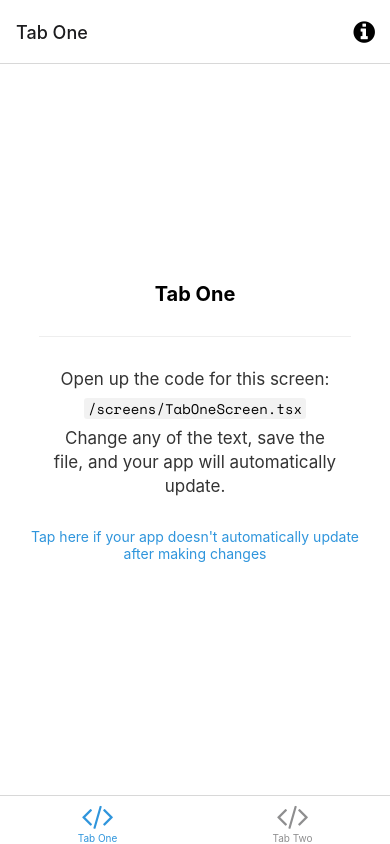
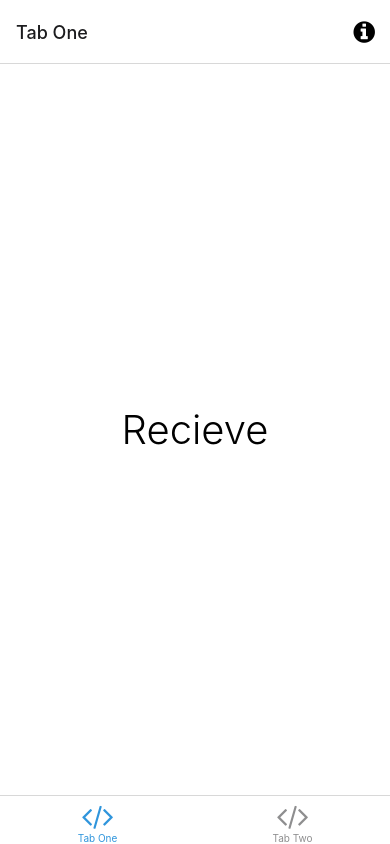
Before and after one commit to konjoinfinity/konjo-wallet, a React Native app: screen /TabOne in a window 390 px wide. Built offline with nearby package versions, Linux system fonts and the light colour scheme; what expo-linking would draw is missing.

Commit message:
skeleton and minor changes

```diff
--- a/navigation/index.tsx
+++ b/navigation/index.tsx
@@ -3,12 +3,13 @@
  * https://reactnavigation.org/docs/getting-started
  *
  */
-import { FontAwesome } from '@expo/vector-icons';
+import { EvilIcons, FontAwesome } from '@expo/vector-icons';
 import { createBottomTabNavigator } from '@react-navigation/bottom-tabs';
 import { NavigationContainer, DefaultTheme, DarkTheme } from '@react-navigation/native';
 import { createNativeStackNavigator } from '@react-navigation/native-stack';
 import * as React from 'react';
 import { ColorSchemeName, Pressable } from 'react-native';
+import { AntDesign } from '@expo/vector-icons';
 
 import Colors from '../constants/Colors';
 import useColorScheme from '../hooks/useColorScheme';
@@ -105,3 +106,9 @@ function TabBarIcon(props: {
 }) {
   return <FontAwesome size={30} style={{ marginBottom: -3 }} {...props} />;
 }
+function FIcon(props: {
+  name: React.ComponentProps<typeof AntDesign>['name'];
+  color: string;
+}) {
+  return <AntDesign size={30} style={{ marginBottom: -3 }} {...props} />;
+}
--- a/screens/TabOneScreen.tsx
+++ b/screens/TabOneScreen.tsx
@@ -7,9 +7,8 @@ import { RootTabScreenProps } from '../types';
 export default function TabOneScreen({ navigation }: RootTabScreenProps<'TabOne'>) {
   return (
     <View style={styles.container}>
-      <Text style={styles.title}>Tab One</Text>
-      <View style={styles.separator} lightColor="#eee" darkColor="rgba(255,255,255,0.1)" />
-      <EditScreenInfo path="/screens/TabOneScreen.tsx" />
+      <Text style={styles.title}>Recieve</Text>
+
     </View>
   );
 }
@@ -21,8 +20,8 @@ const styles = StyleSheet.create({
     justifyContent: 'center',
   },
   title: {
-    fontSize: 20,
-    fontWeight: 'bold',
+    fontSize: 40,
+    fontWeight: '300',
   },
   separator: {
     marginVertical: 30,
--- a/screens/TabTwoScreen.tsx
+++ b/screens/TabTwoScreen.tsx
@@ -6,9 +6,8 @@ import { Text, View } from '../components/Themed';
 export default function TabTwoScreen() {
   return (
     <View style={styles.container}>
-      <Text style={styles.title}>Tab Two</Text>
-      <View style={styles.separator} lightColor="#eee" darkColor="rgba(255,255,255,0.1)" />
-      <EditScreenInfo path="/screens/TabTwoScreen.tsx" />
+      <Text style={styles.title}>Send</Text>
+
     </View>
   );
 }
@@ -20,8 +19,8 @@ const styles = StyleSheet.create({
     justifyContent: 'center',
   },
   title: {
-    fontSize: 20,
-    fontWeight: 'bold',
+    fontSize: 40,
+    fontWeight: '300',
   },
   separator: {
     marginVertical: 30,
```
